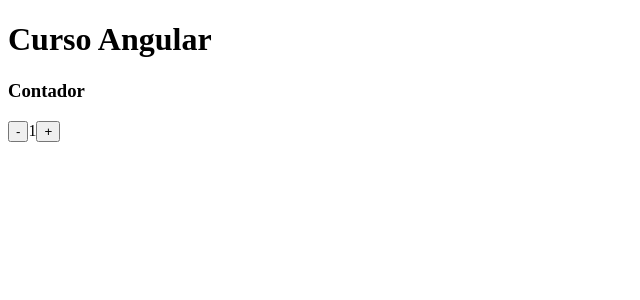
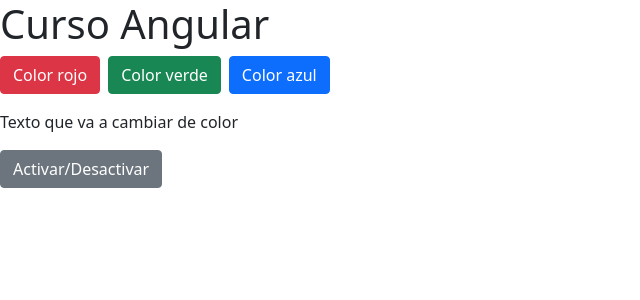
Before and after one commit to JuanSCaicedo/CursoAngular, an Angular app: page / in a window 1280 px wide. Shown: the top 300 px of the page, without its empty margins (0-640 px from the left). Built offline with nearby package versions, Linux system fonts and the light colour scheme.

Commit message:
Binding o enlace de clases, creando botones dinamicos

```diff
--- a/src/app/app.component.html
+++ b/src/app/app.component.html
@@ -1,2 +1,2 @@
 <h1>{{title}}</h1>
-<app-contador></app-contador>
+<app-botones></app-botones>
--- a/src/app/app.module.ts
+++ b/src/app/app.module.ts
@@ -3,11 +3,13 @@
 
 import { AppComponent } from './app.component';
 import { ContadorComponent } from './contador/contador.component';
+import { BotonesComponent } from './botones/botones.component';
 
 @NgModule({
   declarations: [
     AppComponent,
-    ContadorComponent
+    ContadorComponent,
+    BotonesComponent
   ],
   imports: [
     BrowserModule
--- /dev/null
+++ b/src/app/botones/botones.component.html
@@ -0,0 +1,13 @@
+<div>
+    <button [class.disabled]="button_disabled" class="btn btn-danger" (click)="text_color = 'text-danger'">Color rojo</button>
+    <button [class.disabled]="button_disabled" class="btn btn-success mx-2" (click)="text_color = 'text-success'">Color verde</button>
+    <button [class.disabled]="button_disabled" class="btn btn-primary" (click)="text_color = 'text-primary'">Color azul</button>
+</div>
+
+<p class="{{text_color}} mt-3">
+    Texto que va a cambiar de color
+</p>
+
+<button class="btn btn-secondary" (click)="button_disabled = !button_disabled">
+    Activar/Desactivar
+</button>
--- /dev/null
+++ b/src/app/botones/botones.component.ts
@@ -0,0 +1,13 @@
+import { Component } from '@angular/core';
+
+@Component({
+  selector: 'app-botones',
+  templateUrl: './botones.component.html',
+  styleUrls: ['./botones.component.css']
+})
+export class BotonesComponent {
+
+  text_color: string = '';
+
+  button_disabled: boolean = false;
+}
--- a/src/index.html
+++ b/src/index.html
@@ -1,13 +1,18 @@
 <!doctype html>
 <html lang="en">
+
 <head>
   <meta charset="utf-8">
   <title>CursoAngular</title>
   <base href="/">
   <meta name="viewport" content="width=device-width, initial-scale=1">
   <link rel="icon" type="image/x-icon" href="favicon.ico">
+  <link href="https://cdn.jsdelivr.net/npm/bootstrap@5.0.2/dist/css/bootstrap.min.css" rel="stylesheet"
+    integrity="sha384-EVSTQN3/azprG1Anm3QDgpJLIm9Nao0Yz1ztcQTwFspd3yD65VohhpuuCOmLASjC" crossorigin="anonymous">
 </head>
+
 <body>
   <app-root></app-root>
 </body>
+
 </html>
```
Also changed, not shown: src/app/botones/botones.component.css (added), 1 other file (tests, documents, lock files or other folders).
